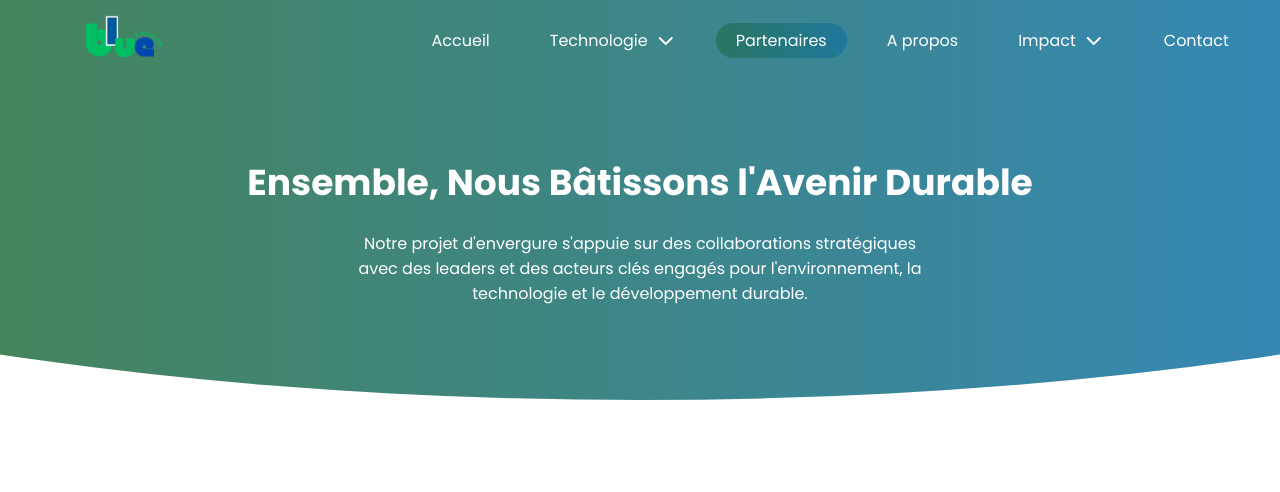
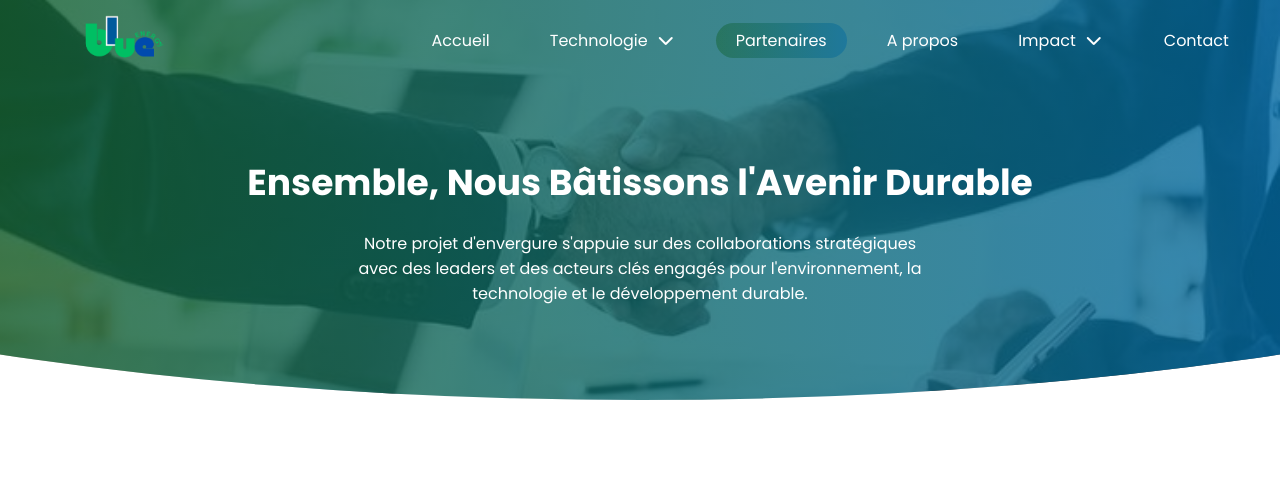
Before and after one commit to GysAlex/bleuenergy, a PHP site: page /partenaire in a window 1280 px wide. Shown: the top 492 px of the page. Run offline with PHP 8.4, Linux system fonts and the light colour scheme; some libraries are stand-ins or nearby versions.

Commit message:
partenaire completed

```diff
--- a/public/asset/partenaire.css
+++ b/public/asset/partenaire.css
@@ -1,9 +1,10 @@
 :root{
-    --gradient: linear-gradient(90deg, #166534cc, #036aa1cc) center center;
+    --gradient: linear-gradient(90deg, #166534cc, #036aa1cc) center center, url('./images/mains.png');
 }
 .hero .img-container
 {
     height: 400px;
+    background-position-y: 35%;
 }
 
 .hero .img-container .wrapper
--- a/src/Views/partenaire.php
+++ b/src/Views/partenaire.php
@@ -36,7 +36,7 @@
     <section class="partners-section">
         <div class="partners-content-container">
             <div class="partners-image-wrapper">
-                <img src="/assets/images/partenaires.png" alt="Deux personnes qui se serrent la main" class="partners-image">
+                <img src="/asset/images/partenaires.png" alt="Deux personnes qui se serrent la main" class="partners-image">
             </div>
             <div class="partners-text-container">
                 <div class="partners-heading-wrapper">
```
